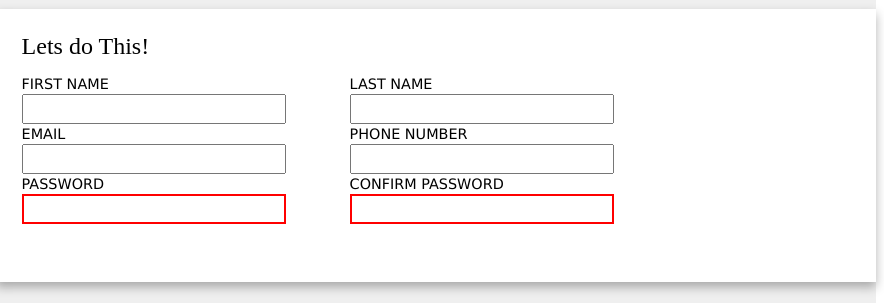
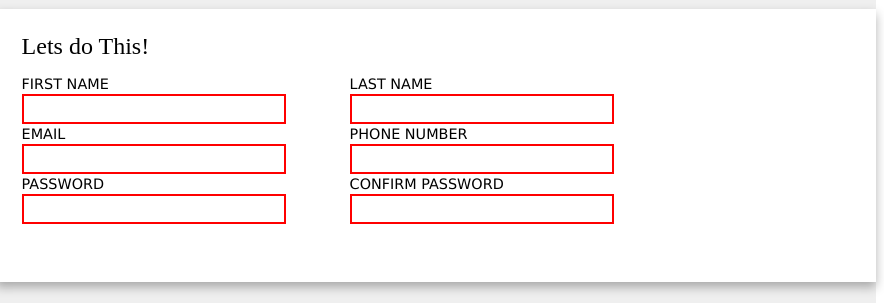
Before and after one commit to RodolfoNoguez/Sign-up-Form, a plain HTML site: page index.html in a window 1280 px wide. Shown: the part 279-582 px from the top of the page, 396-1280 px from the left. Drawn offline with Linux system fonts and the light colour scheme.

Commit message:
actual final version

```diff
--- a/index.html
+++ b/index.html
@@ -38,22 +38,22 @@
                         <div class="set-one">
                             <div class="first-name">
                                 <label for="first-name">FIRST NAME</label>
-                                <input type="text" name="first-name">
+                                <input type="text" name="first-name" required>
                             </div>
                             <div>
                                 <label for="last-name">LAST NAME</label>
-                                <input type="text" name="last-name">
+                                <input type="text" name="last-name" required>
                             </div>
                         </div>
 
                         <div class="set-two">
                             <div class="email">
                                 <label for="email">EMAIL</label>
-                                <input type="email" name="email" >
+                                <input type="email" name="email" required>
                             </div>
                             <div>
                                 <label for="phone-number">PHONE NUMBER</label>
-                                <input type="text" name="phone-number">
+                                <input type="text" name="phone-number" required>
                             </div>
                         </div>
 
```
